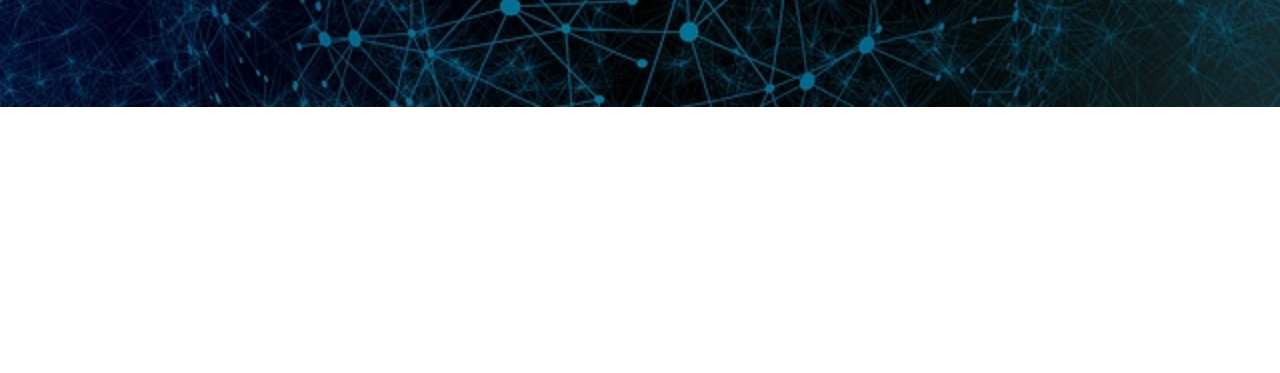
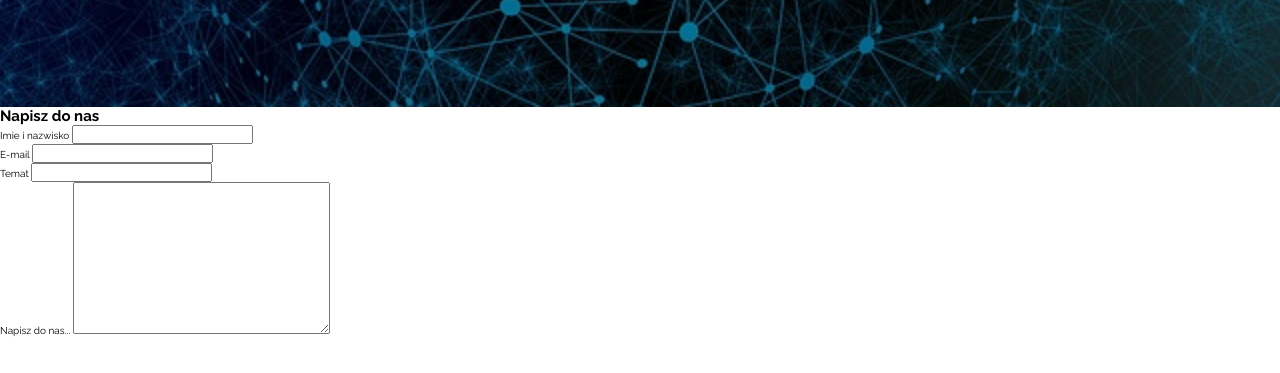
Before and after one commit to VeseMir2k/contact-page, a plain HTML site: page index.html in a window 1280 px wide. Shown: the part 193-566 px from the top of the page. Drawn offline with Linux system fonts and the light colour scheme.

Commit message:
add form section to html

```diff
--- a/index.html
+++ b/index.html
@@ -15,5 +15,34 @@
     <header>
       <h1>Kontakt</h1>
     </header>
+    <main>
+      <section class="form">
+        <h2>Napisz do nas</h2>
+        <form>
+          <div class="form-wrap">
+            <label for="name">Imie i nazwisko</label>
+            <input name="name" type="text" id="name" />
+          </div>
+          <div class="form-wrap">
+            <label for="mail">E-mail</label>
+            <input name="mail" type="email" id="mail" />
+          </div>
+          <div class="form-wrap">
+            <label for="topic">Temat</label>
+            <input name="topic" type="text" id="topic" />
+          </div>
+          <div class="form-wrap">
+            <label for="content">Napisz do nas...</label>
+            <textarea
+              name="content"
+              id="content"
+              cols="30"
+              rows="10"
+            ></textarea>
+          </div>
+        </form>
+      </section>
+      <section></section>
+    </main>
   </body>
 </html>
```
